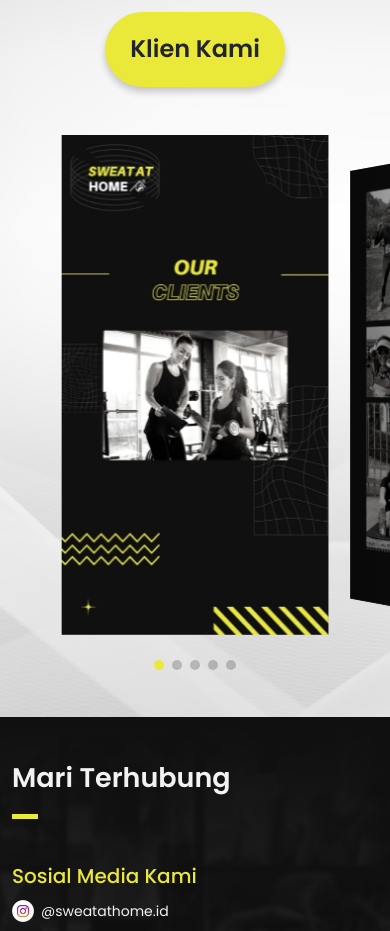
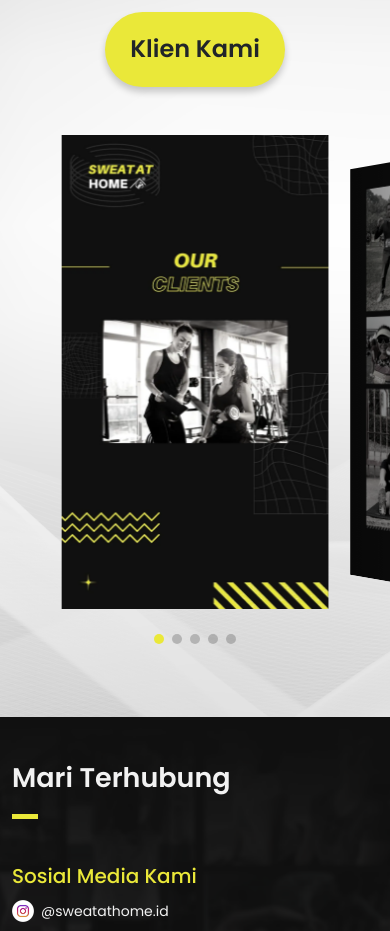
Before and after one commit to wildanrhmn/sweatathome, a Next.js app: page /personaltrainer in a window 390 px wide. Shown: the part 4600-5531 px from the top of the page. Built offline with nearby package versions, Linux system fonts and the light colour scheme.

Commit message:
Update ourclient.css

```diff
--- a/src/styles/ourclient.css
+++ b/src/styles/ourclient.css
@@ -32,8 +32,8 @@
   }
 
   .swiper-slide img {
-    display: block;
-    width: 100%;
+    max-width: 100%; /* Ensure images don't exceed container */
+    height: auto; /* Maintain aspect ratio */
   }
 
   .our-client__slider{
@@ -47,6 +47,14 @@
       padding: 65px 0;
     }
   }
+
+  @media screen and (max-width: 576px){
+    .swiper-slide {
+      max-width: 300px; /* Adjust the value as needed */
+      overflow-x: hidden !important;
+  }
+  }
+
 
   @media screen and (max-width: 992px) {
     .our-client__slider{
```
